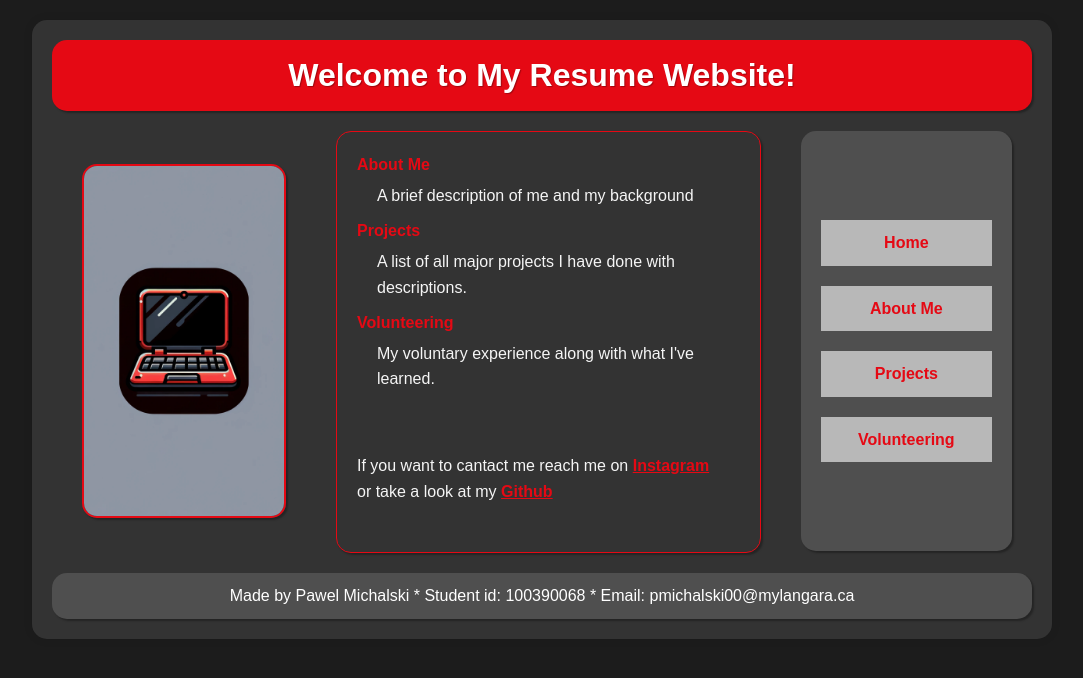
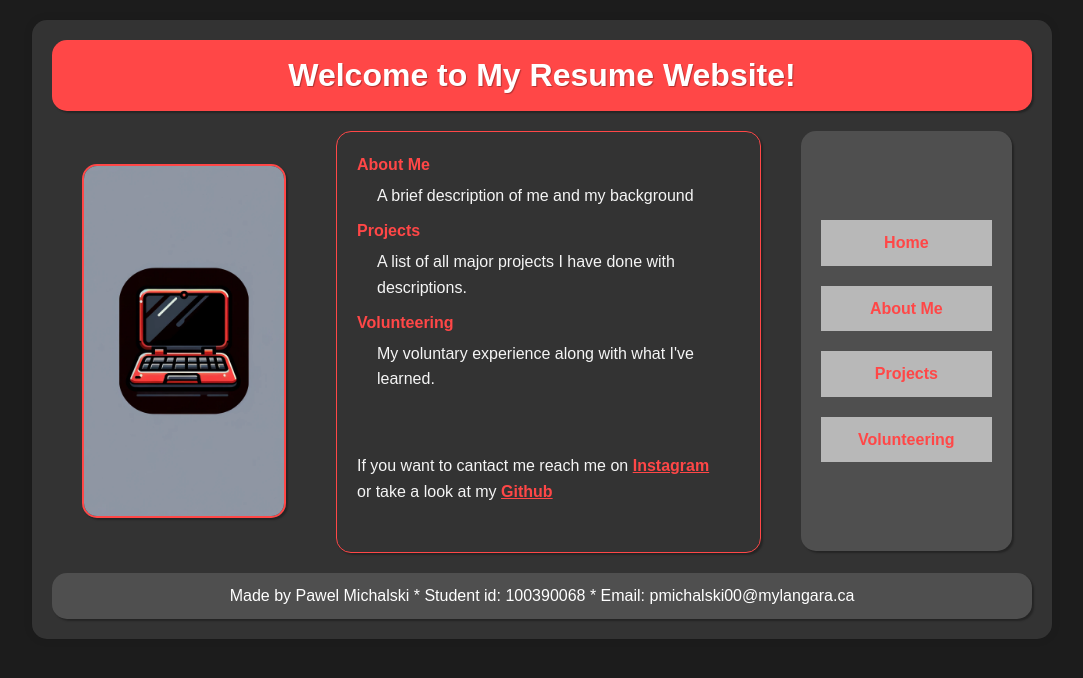
Before and after one commit to Zanzigzan/2350-assignment-3, a plain HTML site: page index.html in a window 1280 px wide. Shown: the whole page, without its empty margins (98-1181 px from the left). Drawn offline with Linux system fonts and the light colour scheme.

Commit message:
Color of text and background color changed for better accessibility

```diff
--- a/css/style.css
+++ b/css/style.css
@@ -6,7 +6,7 @@ body, h1, h2, h3, p, ul, li, dl, dt, dd {
 }
 
 h4, h1 {
-    color: #E50914;
+    color: #FF4747;
 }
 
 body {
@@ -38,7 +38,7 @@ body {
 /* Header */
 header {
     display: block;
-    background: #E50914;
+    background: #FF4747;
     color: #fff;
     padding: 10px;
     text-align: center;
@@ -81,7 +81,7 @@ nav ul li {
 }
 
 nav ul li a {
-    color: #E50914;
+    color: #FF4747;
     text-decoration: none;
     font-weight: bold;
     padding: 10px 20px;
@@ -93,7 +93,7 @@ nav ul li a {
 
 nav ul li a:hover {
     color: #fff;
-    background-color: #E50914;
+    background-color: #FF4747;
     transform: translateY(-5px);
 }
 
@@ -113,19 +113,19 @@ nav ul li a:hover {
     width: 200px;
     height: 350px;
     border-radius: 15px;
-    border: 2px solid #E50914;
+    border: 2px solid #FF4747;
 }
 
 main {
     flex: 2;
     padding: 20px;
-    border: 1px solid #E50914;
+    border: 1px solid #FF4747;
     background-color: #333333;
     border-radius: 15px;
 }
 
 main a {
-    color: #E50914;
+    color: #FF4747;
     text-decoration: underline;
     font-weight: bold;
 }
@@ -139,7 +139,7 @@ main a:hover {
 /* Main Content Details */
 dt {
     font-weight: bold;
-    color: #E50914;
+    color: #FF4747;
     margin-bottom: 5px;
 }
 
```
